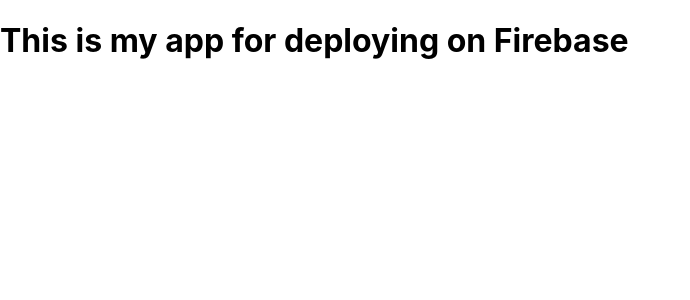
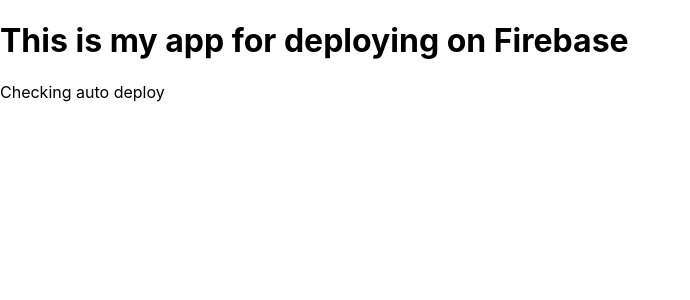
Before and after one commit to sergeiThe/deploy-firebase-test1, a React (Create React App) app: page / in a window 1280 px wide. Shown: the top 300 px of the page, without its empty margins (0-690 px from the left). Built offline with nearby package versions, Linux system fonts and the light colour scheme; no server answers.

Commit message:
Checking deployment

```diff
--- a/src/App.js
+++ b/src/App.js
@@ -1,9 +1,14 @@
 // eslint-disable-next-line no-unused-vars
+import React from "react";
 import firebase from "./FirebaseConfig";
 
 function App() {
   return (
-    <h1>This is my app for deploying on Firebase</h1>
+    <React.Fragment>
+
+      <h1>This is my app for deploying on Firebase</h1>
+      <p>Checking auto deploy</p>
+    </React.Fragment>
   );
 }
 
```
